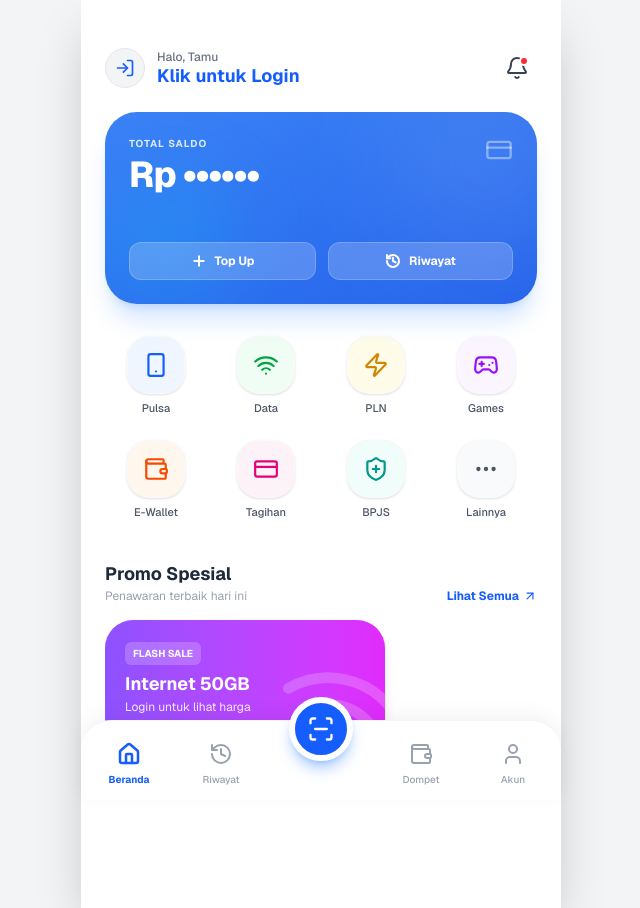
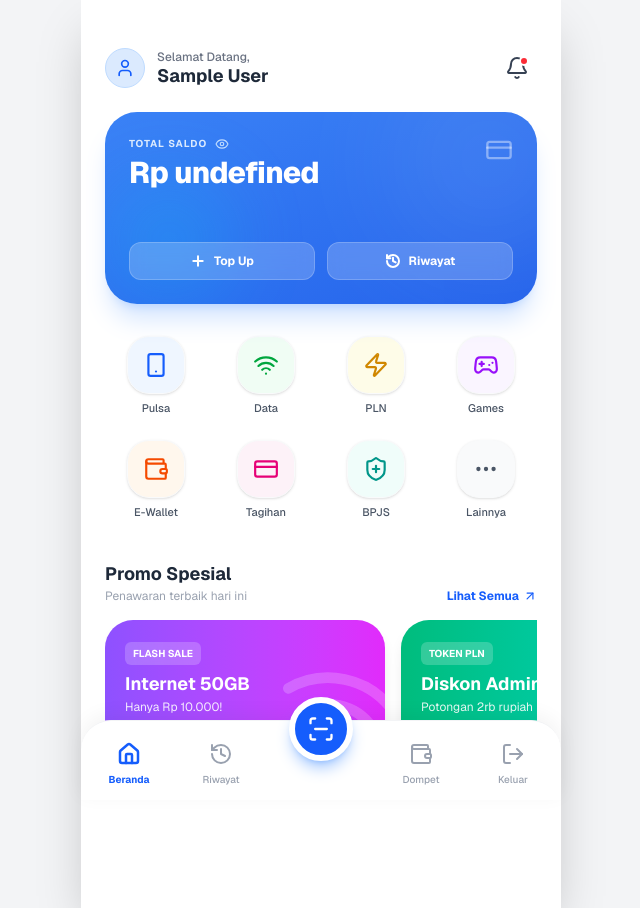
Before and after one commit to muhammadzaidansutardi09/ppob, a Next.js app: page / in a window 1280 px wide. Shown: the whole page, without its empty margins (319-959 px from the left). Built offline with nearby package versions, Linux system fonts and the light colour scheme; sample sign-in values are in the browser's storage.

Commit message:
Add logout functionality and update user state

```diff
--- a/app/page.tsx
+++ b/app/page.tsx
@@ -5,62 +5,42 @@ import {
   Smartphone, Zap, Wifi, Gamepad2, CreditCard,
   Wallet, ShieldPlus, MoreHorizontal, Bell,
   Plus, History, User, Home as HomeIcon, ScanLine, ArrowUpRight,
-  Eye, EyeOff, LogIn
+  Eye, EyeOff, LogIn, LogOut
 } from 'lucide-react';
 import Link from 'next/link';
+import { useRouter } from 'next/navigation';
 
 export default function HomePage() {
-  const [saldo, setSaldo] = useState<number | null>(null);
+  const router = useRouter();
+
+  // State User (Diambil dari LocalStorage)
+  const [user, setUser] = useState<any>({ name: 'Loading...', saldo: 0 });
   const [loading, setLoading] = useState(true);
-  // State untuk status login
-  const [isLoggedIn, setIsLoggedIn] = useState(false);
-  // State untuk toggle liat saldo (opsional)
-  const [showSaldo, setShowSaldo] = useState(false);
 
-  // === DATA FETCHING ===
-  const fetchSaldo = async () => {
-    try {
-      setLoading(true);
-      const res = await fetch('/api/user/balance', { method: 'POST' });
-      const result = await res.json();
+  // State Toggle Saldo
+  const [showSaldo, setShowSaldo] = useState(true);
 
-      if (result.data && typeof result.data.deposit !== 'undefined') {
-        setSaldo(parseInt(result.data.deposit));
-      } else {
-        setSaldo(0);
-      }
-    } catch (err) {
-      console.error("Gagal fetch saldo:", err);
-      setSaldo(0);
-    } finally {
-      setLoading(false);
-    }
-  };
+  // === 1. CEK SESSION SAAT LOAD ===
+  useEffect(() => {
+    // Ambil data user yang sedang login
+    const session = localStorage.getItem('ppob_session');
 
-  useEffect(() => {
-    // Cek localStorage saat komponen dimuat
-    const loginStatus = localStorage.getItem('isLoggedIn');
-    if (loginStatus === 'true') {
-      setIsLoggedIn(true);
-      fetchSaldo();
+    if (!session) {
+      // Kalau gak ada session, tendang ke Login
+      router.push('/login');
     } else {
-      setIsLoggedIn(false);
+      // Kalau ada, simpan ke state biar muncul di layar
+      setUser(JSON.parse(session));
       setLoading(false);
     }
   }, []);
 
-  // Fungsi simulasi Login (Untuk testing)
-  const handleLoginSimulasi = () => {
-    localStorage.setItem('isLoggedIn', 'true');
-    setIsLoggedIn(true);
-    fetchSaldo();
-  };
-
-  // Fungsi simulasi Logout
+  // === 2. FUNGSI LOGOUT ===
   const handleLogout = () => {
-    localStorage.removeItem('isLoggedIn');
-    setIsLoggedIn(false);
-    setSaldo(null);
+    if (confirm("Yakin ingin keluar akun?")) {
+      localStorage.removeItem('ppob_session');
+      router.push('/login');
+    }
   };
 
   const menus = [
@@ -74,6 +54,8 @@ export default function HomePage() {
     { name: 'Lainnya', icon: MoreHorizontal, color: 'bg-gray-50 text-gray-600' },
   ];
 
+  if (loading) return null; // Atau tampilkan spinner loading simple
+
   return (
     <div className="min-h-screen bg-[#F3F4F6] flex justify-center font-sans">
 
@@ -82,17 +64,14 @@ export default function HomePage() {
         {/* === HEADER SECTION === */}
         <div className="px-6 pt-12 pb-6 bg-white flex justify-between items-center sticky top-0 z-30">
           <div className="flex items-center gap-3">
-            <div className="w-10 h-10 rounded-full bg-gray-100 flex items-center justify-center border border-gray-200 overflow-hidden">
-               {isLoggedIn ? <User size={20} className="text-gray-600" /> : <LogIn size={20} className="text-blue-600" />}
+            <div className="w-10 h-10 rounded-full bg-blue-100 flex items-center justify-center border border-blue-200 overflow-hidden">
+               <User size={20} className="text-blue-600" />
             </div>
             <div>
-              <p className="text-xs text-gray-500 font-medium">
-                {isLoggedIn ? "Selamat Datang," : "Halo, Tamu"}
-              </p>
-              <h1 className="text-gray-800 font-bold text-lg leading-tight">
-                {isLoggedIn ? "User PPOB" : (
-                  <button onClick={handleLoginSimulasi} className="text-blue-600 hover:underline">Klik untuk Login</button>
-                )}
+              <p className="text-xs text-gray-500 font-medium">Selamat Datang,</p>
+              {/* Nama User Dinamis */}
+              <h1 className="text-gray-800 font-bold text-lg leading-tight capitalize">
+                {user.name}
               </h1>
             </div>
           </div>
@@ -104,7 +83,7 @@ export default function HomePage() {
 
         {/* === CARD SALDO (Biru) === */}
         <div className="px-6 relative z-10">
-          <div className="w-full h-48 rounded-[32px] bg-gradient-to-br from-[#3b82f6] to-[#2563eb] p-6 relative overflow-hidden shadow-xl shadow-blue-500/20 text-white group transition-all">
+          <div className="w-full h-48 rounded-[32px] bg-gradient-to-br from-[#3b82f6] to-[#2563eb] p-6 relative overflow-hidden shadow-xl shadow-blue-500/20 text-white group transition-all hover:scale-[1.02]">
 
             <div className="absolute -top-12 -right-12 w-48 h-48 bg-white opacity-10 rounded-full blur-3xl"></div>
             <div className="absolute bottom-0 left-0 w-32 h-32 bg-cyan-400 opacity-20 rounded-full blur-2xl"></div>
@@ -114,39 +93,31 @@ export default function HomePage() {
                 <div>
                    <div className="flex items-center gap-2 mb-1">
                       <p className="text-blue-100 text-[10px] font-bold tracking-widest uppercase">Total Saldo</p>
-                      {isLoggedIn && (
-                        <button onClick={() => setShowSaldo(!showSaldo)}>
-                          {showSaldo ? <EyeOff size={14} /> : <Eye size={14} />}
-                        </button>
-                      )}
+                      {/* Tombol Intip Saldo */}
+                      <button onClick={() => setShowSaldo(!showSaldo)} className="text-blue-200 hover:text-white transition">
+                        {showSaldo ? <Eye size={14} /> : <EyeOff size={14} />}
+                      </button>
                    </div>
 
-                   {loading ? (
-                     <div className="h-9 w-32 bg-white/20 animate-pulse rounded-md"></div>
-                   ) : (
-                     <h2 className="text-4xl font-extrabold tracking-tight">
-                       {isLoggedIn ? (
-                         showSaldo ? `Rp ${saldo?.toLocaleString('id-ID')}` : "Rp ••••••"
-                       ) : "Rp ••••••"}
-                     </h2>
-                   )}
+                   {/* Nominal Saldo Dinamis */}
+                   <h2 className="text-3xl font-extrabold tracking-tight">
+                     {showSaldo ? `Rp ${user.saldo?.toLocaleString('id-ID')}` : "Rp •••••••"}
+                   </h2>
                 </div>
                 <CreditCard className="text-white/40" size={28} />
               </div>
 
               <div className="flex gap-3 mt-auto">
-                <button
-                  onClick={() => !isLoggedIn && alert("Silahkan login dulu!")}
-                  className="flex-1 bg-white/20 backdrop-blur-sm border border-white/20 py-2.5 rounded-xl flex items-center justify-center gap-2 text-xs font-bold active:scale-95 transition hover:bg-white/30"
-                >
-                  <Plus size={16} strokeWidth={3} /> Top Up
-                </button>
-                <Link href={isLoggedIn ? "/riwayat" : "#"} className="flex-1">
-                    <button
-                      onClick={() => !isLoggedIn && alert("Silahkan login dulu!")}
-                      className="w-full bg-white/20 backdrop-blur-sm border border-white/20 py-2.5 rounded-xl flex items-center justify-center gap-2 text-xs font-bold active:scale-95 transition hover:bg-white/30"
-                    >
-                      <History size={16} strokeWidth={3} /> Riwayat
+                {/* Tombol Top Up -> Ke Halaman Topup */}
+                <Link href="/topup" className="flex-1">
+                    <button className="w-full bg-white/20 backdrop-blur-sm border border-white/20 py-2.5 rounded-xl flex items-center justify-center gap-2 text-xs font-bold active:scale-95 transition hover:bg-white/30">
+                    <Plus size={16} strokeWidth={3} /> Top Up
+                    </button>
+                </Link>
+                {/* Tombol Riwayat -> Ke Halaman Riwayat */}
+                <Link href="/riwayat" className="flex-1">
+                    <button className="w-full bg-white/20 backdrop-blur-sm border border-white/20 py-2.5 rounded-xl flex items-center justify-center gap-2 text-xs font-bold active:scale-95 transition hover:bg-white/30">
+                    <History size={16} strokeWidth={3} /> Riwayat
                     </button>
                 </Link>
               </div>
@@ -160,11 +131,11 @@ export default function HomePage() {
             {menus.map((menu, i) => (
               <Link
                 key={i}
-                href={isLoggedIn && menu.name === 'Pulsa' ? '/pulsa' : '#'}
+                // Hanya menu Pulsa yang aktif, lainnya alert
+                href={menu.name === 'Pulsa' ? '/pulsa' : '#'}
                 className="flex flex-col items-center group w-full active:scale-95 transition-transform"
                 onClick={() => {
-                  if(!isLoggedIn) return alert('Silahkan login untuk bertransaksi!');
-                  if(menu.name !== 'Pulsa') alert('Fitur segera hadir!');
+                  if(menu.name !== 'Pulsa') alert(`Fitur ${menu.name} akan segera hadir!`);
                 }}
               >
                 <div className={`${menu.color} w-[58px] h-[58px] rounded-[22px] flex items-center justify-center mb-2 shadow-sm border border-gray-50 group-hover:shadow-md transition-all`}>
@@ -185,7 +156,7 @@ export default function HomePage() {
               <h3 className="font-bold text-gray-800 text-lg">Promo Spesial</h3>
               <p className="text-xs text-gray-400">Penawaran terbaik hari ini</p>
             </div>
-            <button className="text-blue-600 text-xs font-bold flex items-center gap-1">
+            <button className="text-blue-600 text-xs font-bold flex items-center gap-1 hover:gap-2 transition-all">
               Lihat Semua <ArrowUpRight size={14} />
             </button>
           </div>
@@ -195,9 +166,17 @@ export default function HomePage() {
               <div className="relative z-10 w-3/4">
                 <span className="bg-white/20 backdrop-blur px-2 py-1 rounded-md text-[10px] font-bold mb-2 inline-block">FLASH SALE</span>
                 <p className="text-lg font-bold leading-tight">Internet 50GB</p>
-                <p className="text-xs opacity-90 mt-1">{isLoggedIn ? "Hanya Rp 10.000!" : "Login untuk lihat harga"}</p>
+                <p className="text-xs opacity-90 mt-1">Hanya Rp 10.000!</p>
               </div>
               <Wifi className="absolute -right-4 -bottom-4 text-white opacity-20 w-32 h-32 rotate-12" />
+            </div>
+             <div className="min-w-[280px] h-36 bg-gradient-to-r from-emerald-500 to-teal-400 rounded-[28px] p-5 text-white relative overflow-hidden shadow-lg snap-center">
+              <div className="relative z-10 w-3/4">
+                <span className="bg-white/20 backdrop-blur px-2 py-1 rounded-md text-[10px] font-bold mb-2 inline-block">TOKEN PLN</span>
+                <p className="text-lg font-bold leading-tight">Diskon Admin</p>
+                <p className="text-xs opacity-90 mt-1">Potongan 2rb rupiah</p>
+              </div>
+              <Zap className="absolute -right-4 -bottom-4 text-white opacity-20 w-32 h-32 rotate-12" />
             </div>
           </div>
         </div>
@@ -205,31 +184,29 @@ export default function HomePage() {
         {/* === BOTTOM NAVIGATION === */}
         <div className="fixed bottom-0 left-1/2 -translate-x-1/2 w-full max-w-[480px] z-50">
           <div className="bg-white h-[80px] w-full rounded-t-[30px] shadow-[0_-5px_20px_rgba(0,0,0,0.05)] border-t border-gray-100 flex justify-between items-center px-6 relative">
+
             <Link href="/" className="w-12 flex justify-center">
                <NavButton icon={HomeIcon} label="Beranda" active={true} />
             </Link>
 
-            <Link href={isLoggedIn ? "/riwayat" : "#"} onClick={() => !isLoggedIn && alert("Login dulu!")} className="w-12 flex justify-center">
+            <Link href="/riwayat" className="w-12 flex justify-center">
                <NavButton icon={History} label="Riwayat" />
             </Link>
 
             <div className="relative -top-8">
-               <button
-                 onClick={() => alert("Fitur Scan QRIS akan segera hadir!")}
-                 className="bg-blue-600 text-white w-16 h-16 rounded-full flex items-center justify-center shadow-lg shadow-blue-500/40 border-[6px] border-white"
-               >
+               <button onClick={() => alert("Scan QRIS Coming Soon!")} className="bg-blue-600 text-white w-16 h-16 rounded-full flex items-center justify-center shadow-lg shadow-blue-500/40 transition-transform active:scale-90 border-[6px] border-white">
                   <ScanLine size={28} />
                </button>
             </div>
 
-            <Link href="#" className="w-12 flex justify-center">
+            <Link href="#" onClick={() => alert("Fitur Dompet belum tersedia")} className="w-12 flex justify-center">
                <NavButton icon={Wallet} label="Dompet" />
             </Link>
 
-            {/* Tombol Akun Berganti fungsi Logout jika sudah login */}
-            <button onClick={isLoggedIn ? handleLogout : handleLoginSimulasi} className="w-12 flex flex-col items-center gap-1.5 text-gray-400 mt-2">
-               <User size={24} />
-               <span className="text-[10px] font-medium">{isLoggedIn ? "Logout" : "Akun"}</span>
+            {/* Tombol Logout */}
+            <button onClick={handleLogout} className="w-12 flex flex-col items-center gap-1.5 text-gray-400 hover:text-red-500 transition-colors mt-2">
+               <LogOut size={24} strokeWidth={2} />
+               <span className="text-[10px] font-medium">Keluar</span>
             </button>
           </div>
         </div>
@@ -241,7 +218,7 @@ export default function HomePage() {
 
 function NavButton({ icon: Icon, label, active = false }: { icon: any, label: string, active?: boolean }) {
   return (
-    <div className={`flex flex-col items-center gap-1.5 ${active ? 'text-blue-600' : 'text-gray-400'} mt-2`}>
+    <div className={`flex flex-col items-center gap-1.5 ${active ? 'text-blue-600' : 'text-gray-400 hover:text-gray-600'} transition-colors mt-2`}>
       <Icon size={24} strokeWidth={active ? 2.5 : 2} />
       <span className={`text-[10px] ${active ? 'font-bold' : 'font-medium'}`}>{label}</span>
     </div>
```
